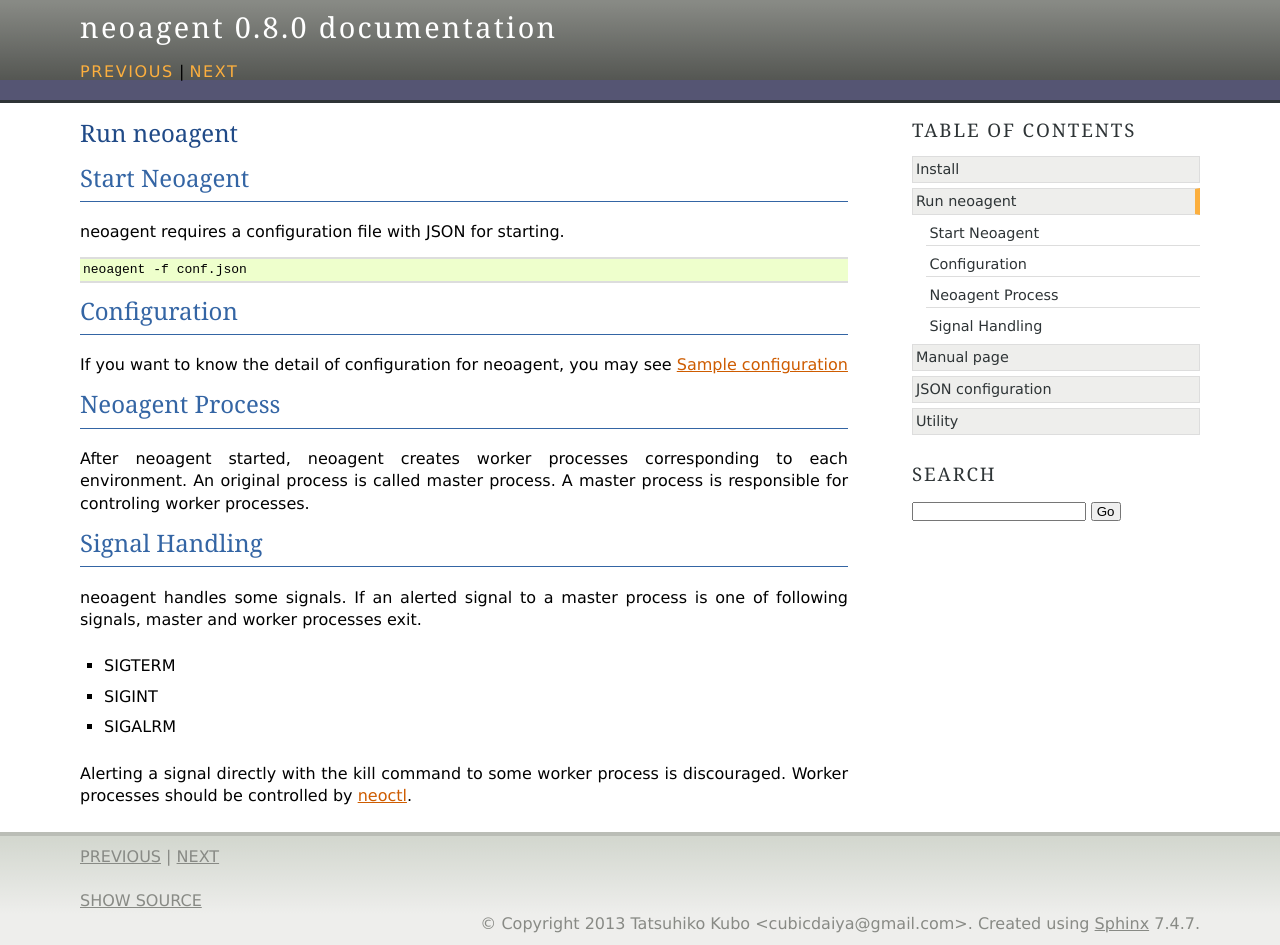
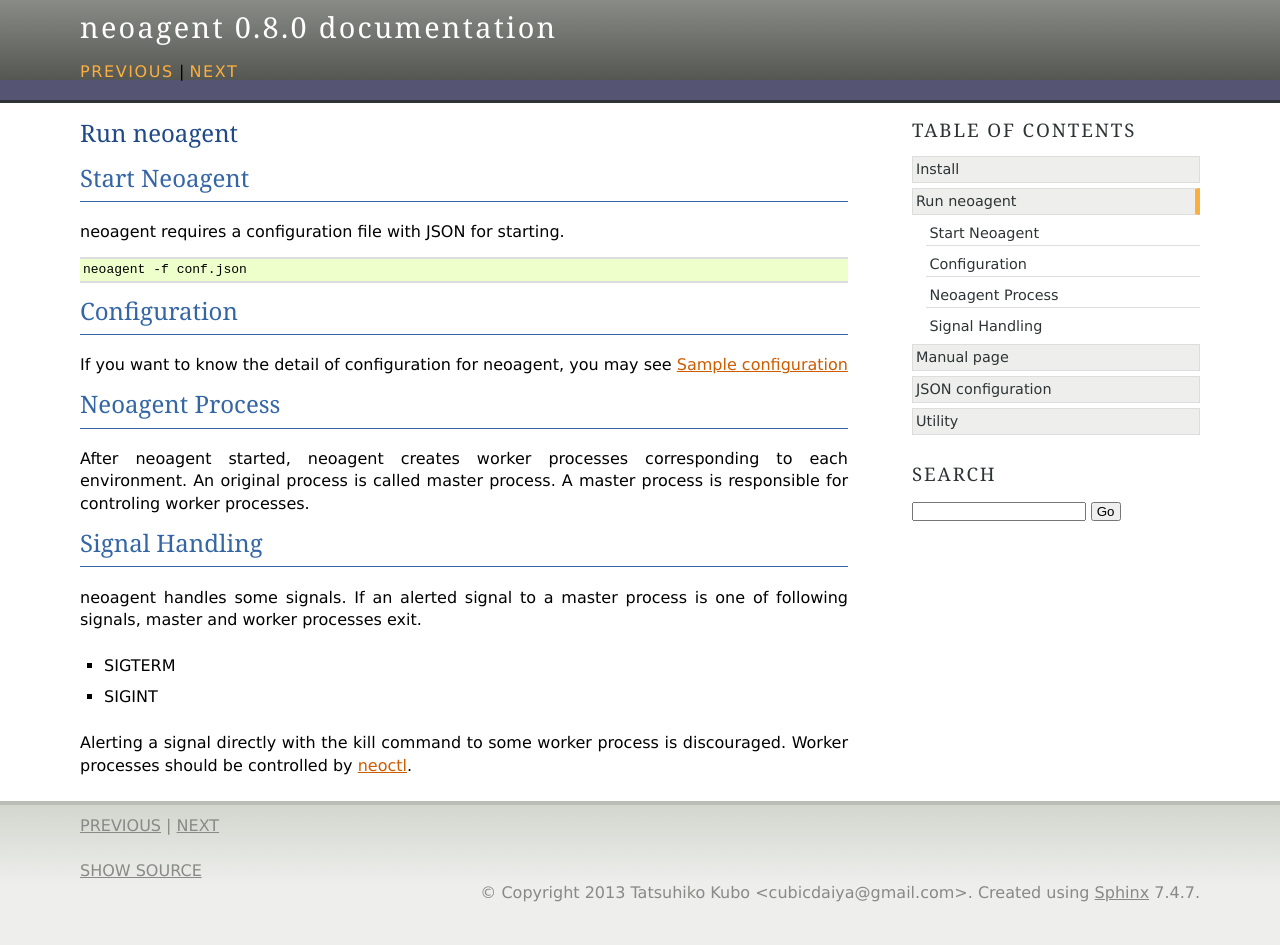
Before and after one commit to cubicdaiya/neoagent, a Sphinx documentation site: the page built from doc/source/run.rst, in a window 1280 px wide. Built offline with Sphinx 7.4.7, drawn with Linux system fonts in a browser that asks for light colours; after the commit the page ends 915 px from its top, so only the background shows below that.

Commit message:
update doc

```diff
--- a/doc/source/run.rst
+++ b/doc/source/run.rst
@@ -33,7 +33,6 @@
 
 - SIGTERM
 - SIGINT
-- SIGALRM
 
 Alerting a signal directly with the kill command to some worker process is discouraged.
 Worker processes should be controlled by :ref:`neoctl`.
```
